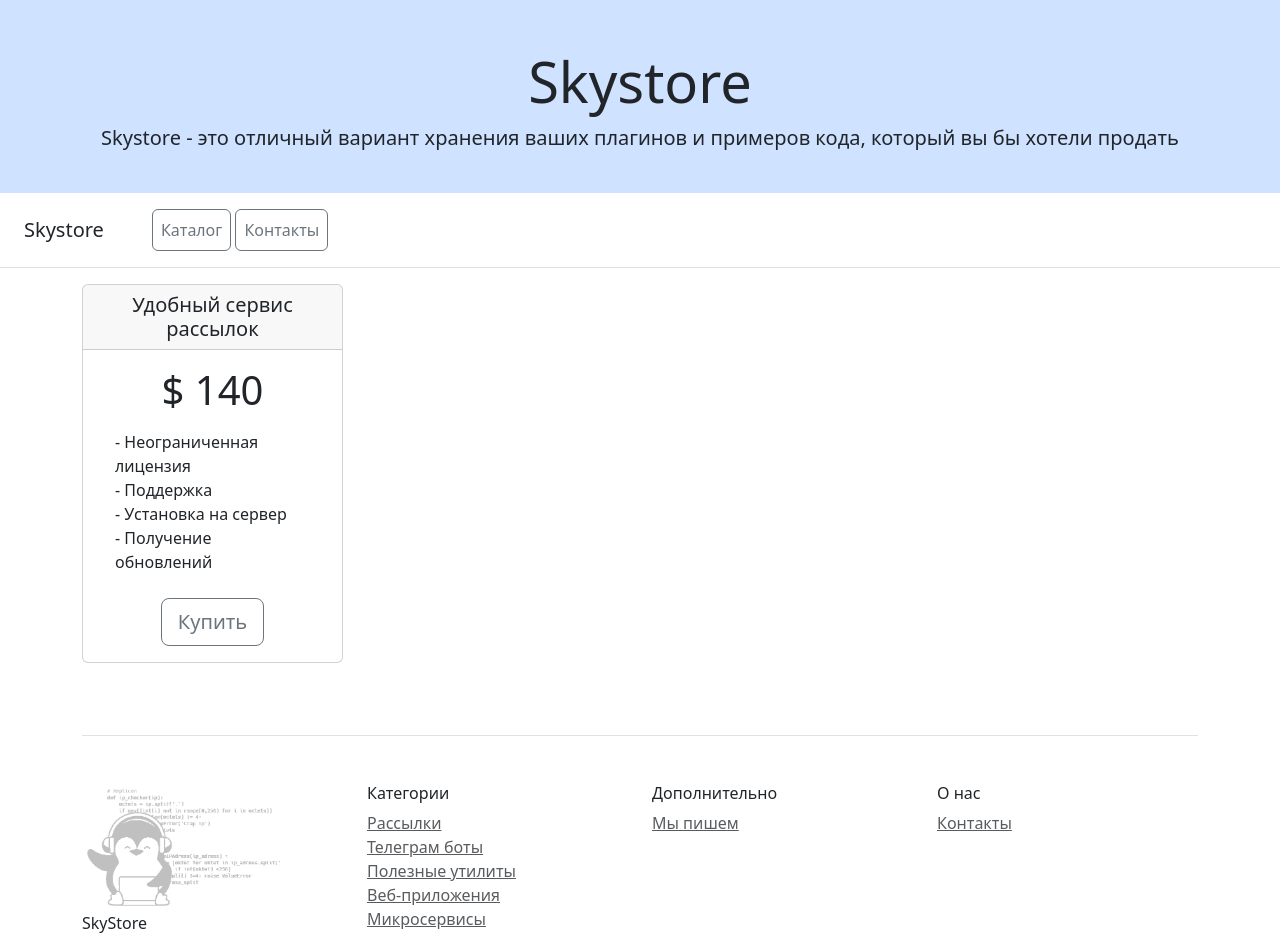
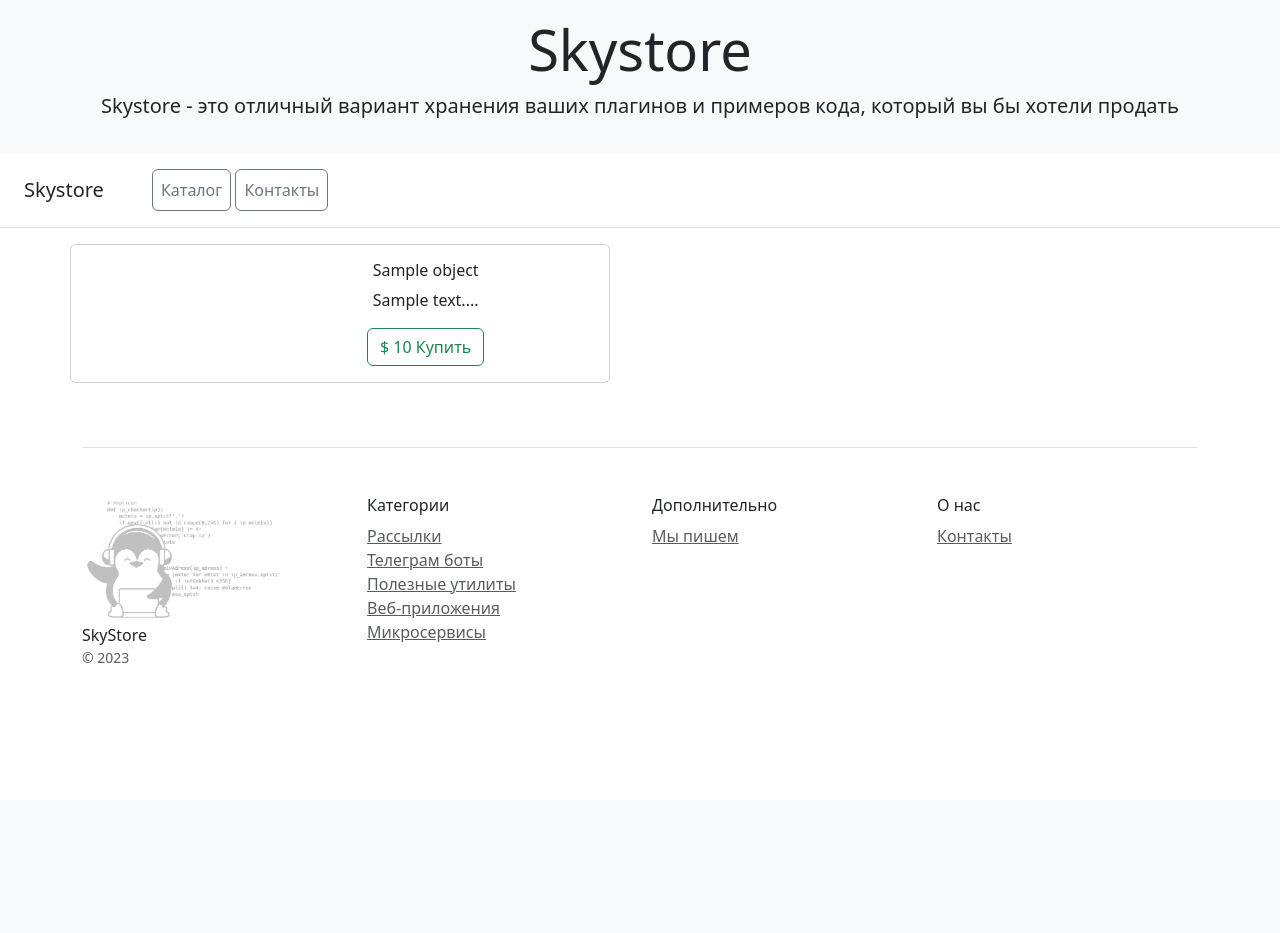
Before and after one commit to AnastasiaLykova/online_store_django, a Django app: template catalog/templates/catalog/home.html in a window 1280 px wide. Shown: the top 933 px of the page. After the commit the page ends 663 px from the top, so only its background shows below. Run offline with Django 4.2, Linux system fonts and the light colour scheme; the template is opened without the code that fills it: most values are stand-ins (such as "Sample title", 1, 10 or a date in 2020); some libraries are stand-ins or nearby versions.

Commit message:
update home.html

```diff
--- a/catalog/templates/catalog/home.html
+++ b/catalog/templates/catalog/home.html
@@ -1,88 +1,23 @@
-<!doctype html>
-<html lang="en">
-<head>
-    <meta charset="utf-8">
-    <meta name="viewport" content="width=device-width, initial-scale=1">
-    <meta name="description" content="">
-    <meta name="generator" content="Hugo 0.84.0">
-    <title>Catalog</title>
-    <!-- Bootstrap core CSS -->
-    <link href="https://cdn.jsdelivr.net/npm/bootstrap@5.3.0/dist/css/bootstrap.min.css" rel="stylesheet"
-          integrity="sha384-9ndCyUaIbzAi2FUVXJi0CjmCapSmO7SnpJef0486qhLnuZ2cdeRhO02iuK6FUUVM" crossorigin="anonymous">
+{% extends 'catalog/base.html' %}
 
-</head>
-<body>
-
-<div class="pricing-header bg-primary-subtle px-3 py-3 pt-md-5 pb-md-4 mx-auto text-center">
-    <h1 class="display-4"> Skystore</h1>
-    <p class="lead">Skystore - это отличный вариант хранения ваших плагинов и примеров кода, который вы бы хотели
-        продать</p>
+{% block content %}
+{% load custom_tags %}
+<div class="row text-center">
+    {% for object in object_list%}
+    <div class="card mb-3" style="max-width: 540px;">
+      <div class="row g-0">
+        <div class="col-md-4">
+          <img src="{{ object.preview|mediapath }}"  height="200" />
         </div>
-
-
-<div class="d-flex flex-column flex-md-row align-items-center p-3 px-md-4 mb-3 bg-white border-bottom box-shadow">
-    <h5 class="my-0 mr-md-auto font-weight-normal">Skystore</h5>
-    <nav class="ms-5">
-        <a class="p-2 btn btn-outline-secondary" href="/">Каталог</a>
-        <a class="p-2 btn btn-outline-secondary" href="/contacts/">Контакты</a>
-    </nav>
-</div>
-
-<div class="container">
-    <div class="row text-center">
-        <div class="col-3">
-            <div class="card mb-4 box-shadow ">
-                <div class="card-header ">
-                    <h5 class="my-0 font-weight-normal">Удобный сервис рассылок</h5>
-                </div>
+        <div class="col-md-8">
           <div class="card-body">
-                    <h1 class="card-title pricing-card-title">$ 140</h1>
-                    <ul class="list-unstyled mt-3 mb-4 text-start m-3">
-                        <li>- Неограниченная лицензия</li>
-                        <li>- Поддержка</li>
-                        <li>- Установка на сервер</li>
-                        <li>- Получение обновлений</li>
-                    </ul>
-                    <button type="button" class="btn btn-lg btn-block btn-outline-secondary">Купить</button>
+            <h6 class="card-title" >{{ object.name }}</h6>
+            <p class="card-text">{{ object.description|slice:"100"}}...</p>
+              <a type="button" class="btn btn-outline-success" href="/product/{{ object.pk }}/">$ {{ object.price}} Купить</a>
           </div>
         </div>
       </div>
     </div>
-
-    <footer class="pt-4 my-md-5 pt-md-5 border-top">
-        <div class="row">
-            <div class="col-12 col-md">
-                <img src="/static/images/pin.png" alt="pin" width="200">
-                <br>
-                SkyStore
-                <small class="d-block mb-3 text-muted">&copy; 2023</small>
+    {% endfor %}
 </div>
-            <div class="col-6 col-md">
-                <h6>Категории</h6>
-                <ul class="list-unstyled text-small">
-                    <li><a class="text-muted" href="#">Рассылки</a></li>
-                    <li><a class="text-muted" href="#">Телеграм боты</a></li>
-                    <li><a class="text-muted" href="#">Полезные утилиты</a></li>
-                    <li><a class="text-muted" href="#">Веб-приложения</a></li>
-                    <li><a class="text-muted" href="#">Микросервисы</a></li>
-                </ul>
-            </div>
-            <div class="col-6 col-md">
-                <h6>Дополнительно</h6>
-                <ul class="list-unstyled text-small">
-                    <li><a class="text-muted" href="#">Мы пишем</a></li>
-                </ul>
-            </div>
-            <div class="col-6 col-md">
-                <h6>О нас</h6>
-                <ul class="list-unstyled text-small">
-                    <li><a class="text-muted" href="/contacts/">Контакты</a></li>
-                </ul>
-            </div>
-        </div>
-    </footer>
-</div>
-
-<script src="/static/js/bootstrap.bundle.min.js"></script>
-</body>
-</html>
+{%endblock%}
```
Lines whose indentation alone changed are shown as unchanged.
